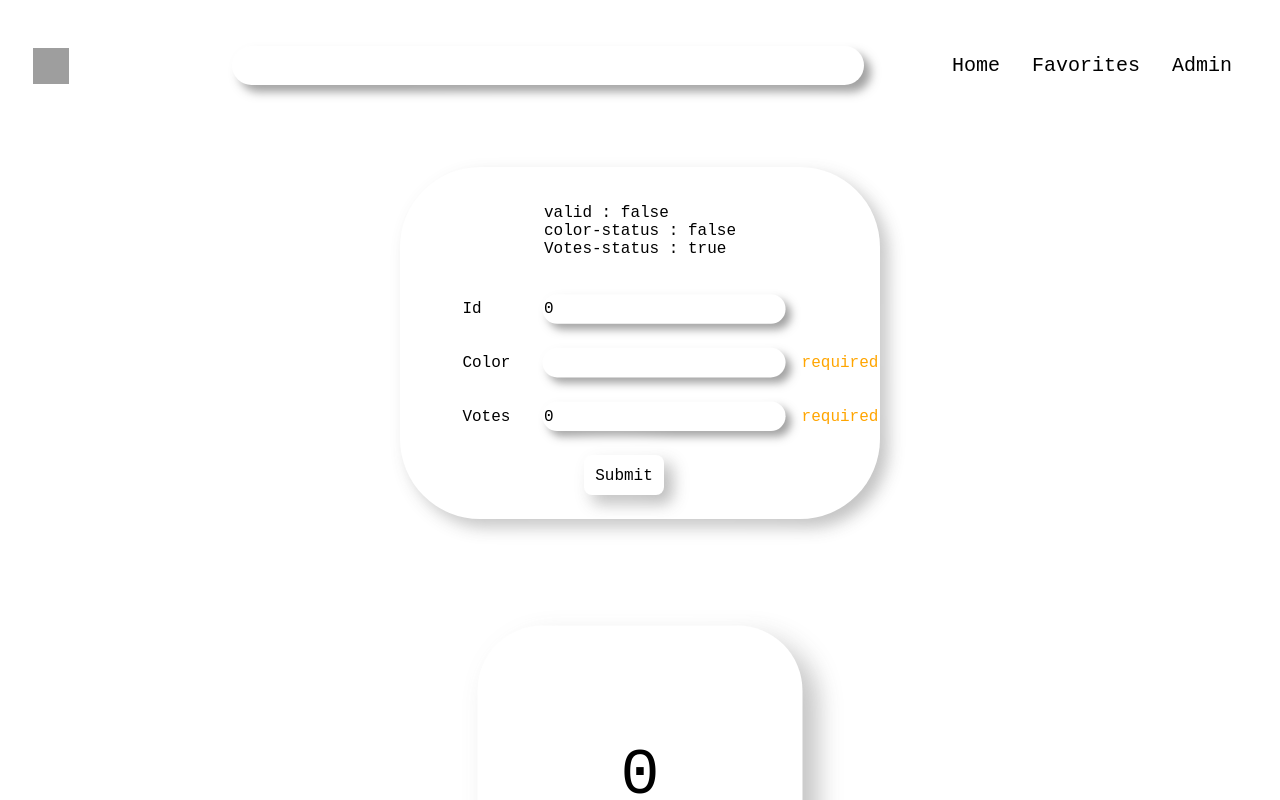
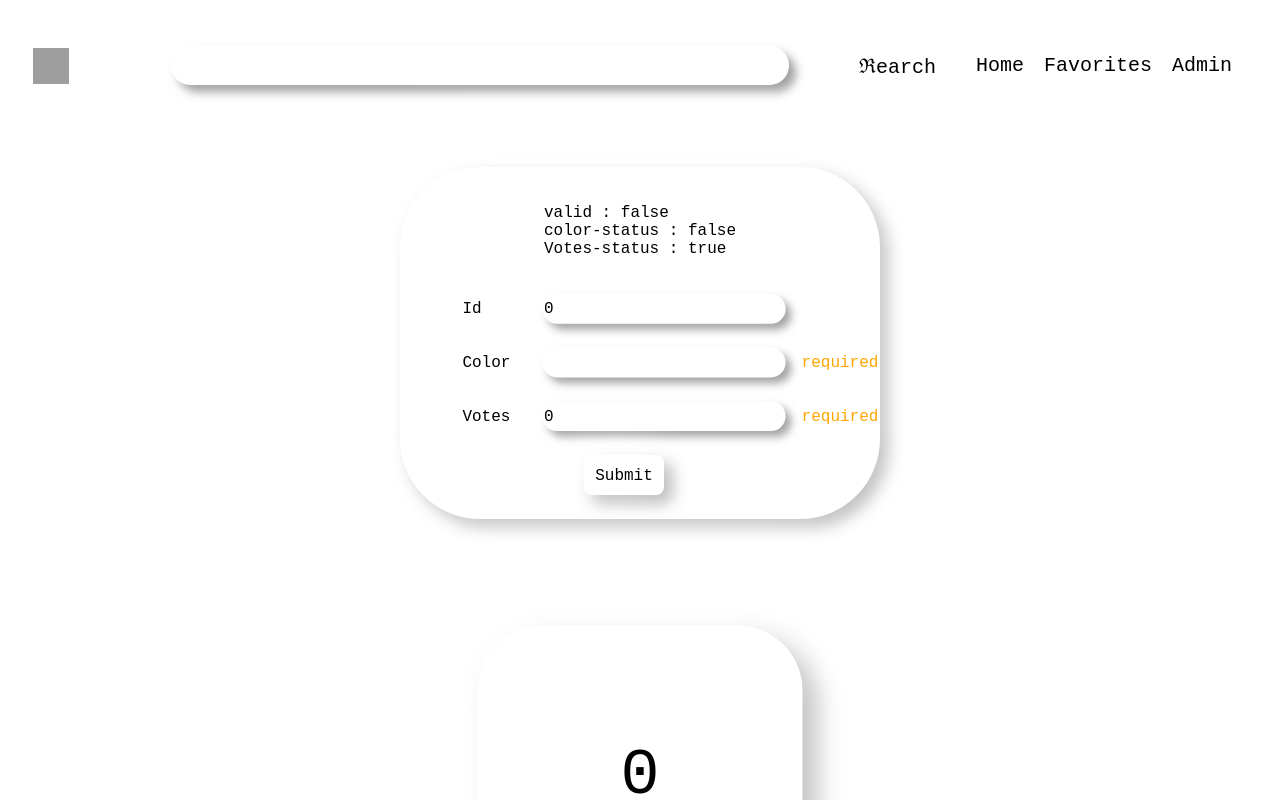
Before and after one commit to idankelman/Intango, an Angular app: page /newSquare in a window 1280 px wide. Shown: the top 800 px of the page. Built offline with nearby package versions, Linux system fonts and the light colour scheme; grey boxes are pictures that could not be loaded.

Commit message:
navbar new button template + styling

```diff
--- a/src/app/Components/navbar/navbar.component.css
+++ b/src/app/Components/navbar/navbar.component.css
@@ -53,7 +53,7 @@
 
 .Container .InputBox{
     display: flex;
-    width: 50%;
+    width: 60%;
     height: 100%;
     flex-direction: row;
     justify-content: space-between;
@@ -94,6 +94,36 @@
     border-radius: 40px;
     font-family: monospace;
 }
+
+
+.Container .search{
+    display: flex;
+    /* width: 100%; */
+    /* height: 100%; */
+    padding:10px;
+    justify-content: center;
+    align-items: center;
+    text-decoration: none;
+    border: none;
+    border-radius: 20px;
+    color: black;
+    font-size: 20px;
+    font-family: monospace;
+    background-color: white;
+    transition: all ease 0.4s;
+    margin-left: 20px;
+    margin-right: 20px;
+    /* padding-right: 10px;
+    padding-left: 10px; */
+    /* padding-top: 20px; */
+}
+
+.Container .search:hover{
+    box-shadow: -7px -7px 10px rgba(255, 255, 255, 0.5),
+    7px 7px 10px  rgba(70, 70, 70, 0.5);
+}
+
+
 
 a{color: black;}
 
--- a/src/app/Components/navbar/navbar.component.html
+++ b/src/app/Components/navbar/navbar.component.html
@@ -9,6 +9,7 @@
     <div class = "InputBox">
         <input type = "text" [(ngModel)]="Query" name = "Query" (keydown)="MakeQuery()" (keyup)="MakeQuery()">
     </div>
+    <button class ="search" (click) = "Search()" >&real;earch</button>
     <div class = Routes>
         <a [routerLink] = "['/Home']" routerLinkActive = "active">Home</a>
         <a [routerLink] = "['/Favorites']" routerLinkActive = "active">Favorites</a>
```
